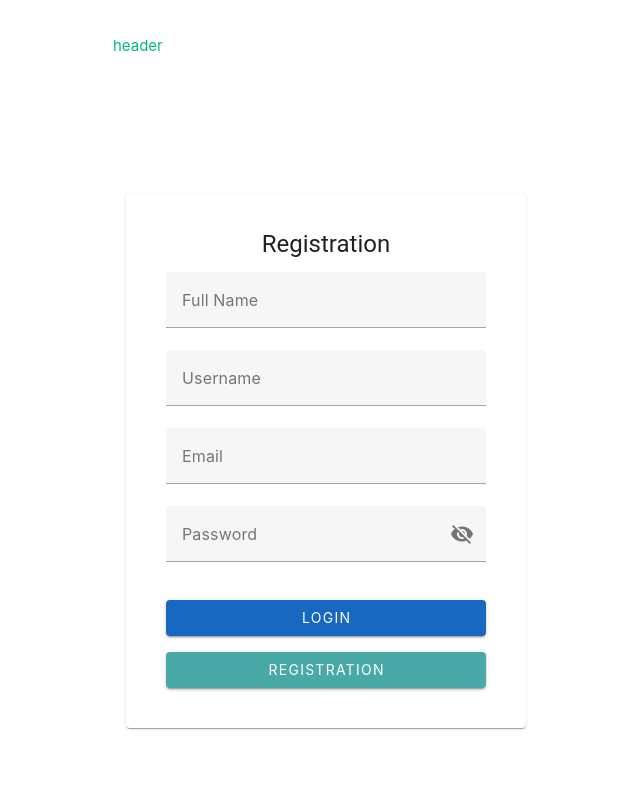
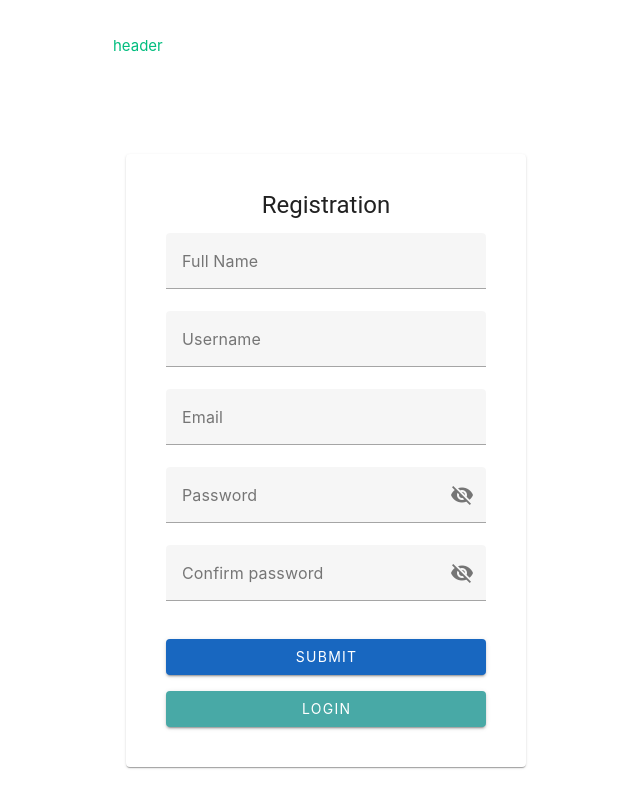
Before and after one commit to leggok/money-track, a Vue app: page /register in a window 1280 px wide. Shown: the top 808 px of the page, without its empty margins (314-954 px from the left). Built offline with nearby package versions, Linux system fonts and the light colour scheme.

Commit message:
feature: update register page

```diff
--- a/src/views/RegisterView.vue
+++ b/src/views/RegisterView.vue
@@ -32,13 +32,20 @@
 						:rules="[rules.required, rules.minLength(6)]"
 						required
 					></v-text-field>
+					<v-text-field
+						v-model="confirmPassword"
+						:append-inner-icon="showPassword ? 'mdi-eye' : 'mdi-eye-off'"
+						@click:append-inner="togglePasswordVisibility"
+						label="Confirm password"
+						:type="showPassword ? 'password' : 'text'"
+						:rules="[rules.required, rules.minLength(6)]"
+						required
+					></v-text-field>
 
-					<v-btn type="submit" color="primary" block class="mt-4">Login</v-btn>
+					<v-btn type="submit" color="primary" block class="mt-4">Submit</v-btn>
 				</v-form>
 
-				<v-btn @click="goToRegister" color="secondary" block class="mt-4">
-					Registration
-				</v-btn>
+				<v-btn @click="goToLogin" color="secondary" block class="mt-4"> Login </v-btn>
 			</v-card-text>
 		</v-card>
 	</v-container>
@@ -52,6 +59,7 @@
 	const username = ref<string>("");
 	const email = ref<string>("");
 	const password = ref<string>("");
+	const confirmPassword = ref<string>("");
 	const showPassword = ref<boolean>(false);
 	const router = useRouter();
 
@@ -72,8 +80,8 @@
 		);
 	};
 
-	const goToRegister = (): void => {
-		router.push("/register");
+	const goToLogin = (): void => {
+		router.push("/");
 	};
 
 	const rules = {
```
